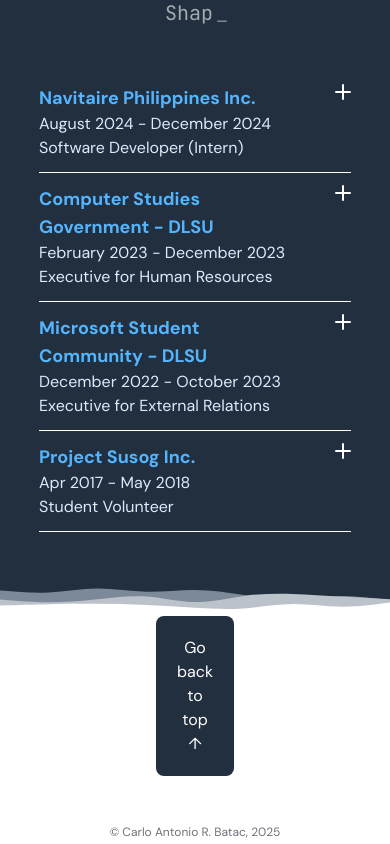
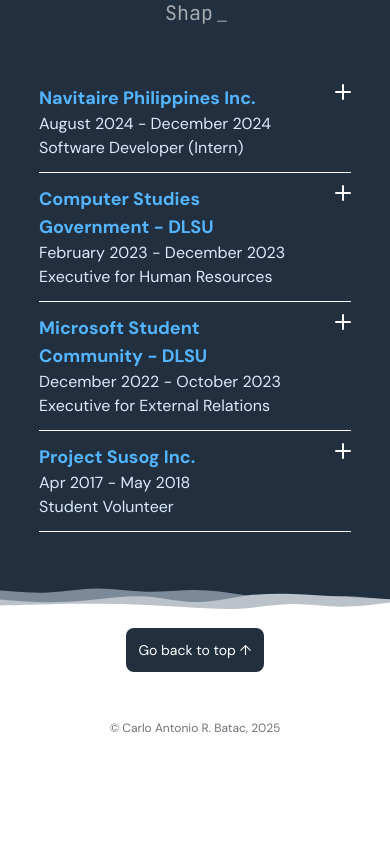
Before and after one commit to ca-r-b/carb-portfolio, a React (Vite) app: page /works-experiences in a window 390 px wide. Shown: the part 4383-5227 px from the top of the page. After the commit the page ends 5123 px from the top, so only its background shows below. Built offline with nearby package versions, Linux system fonts and the light colour scheme.

Commit message:
button responsiveness fix

```diff
--- a/src/pages/Works.jsx
+++ b/src/pages/Works.jsx
@@ -37,9 +37,9 @@
           </div>
         </section>
         <div class="divider-2 wave-2-4"></div>
-        <div className="flex flex-wrap items-center justify-center mx-auto bg-[#222f3e] text-center max-w-[20%] max-h-[10%] rounded-lg mb-5 hover:bg-[#222f3e]/70 transition duration-300">
+        <div className="flex flex-wrap items-center justify-center mt-3 mx-auto bg-[#222f3e] text-center max-w-[50%] max-h-[10%] rounded-lg mb-5 hover:bg-[#222f3e]/70 transition duration-300">
           <a href="#prev">
-            <div className="text-white p-5">
+            <div className="text-white text-sm md:text-base p-3 md:p-5">
               Go back to top ↑
             </div>
           </a>
```
